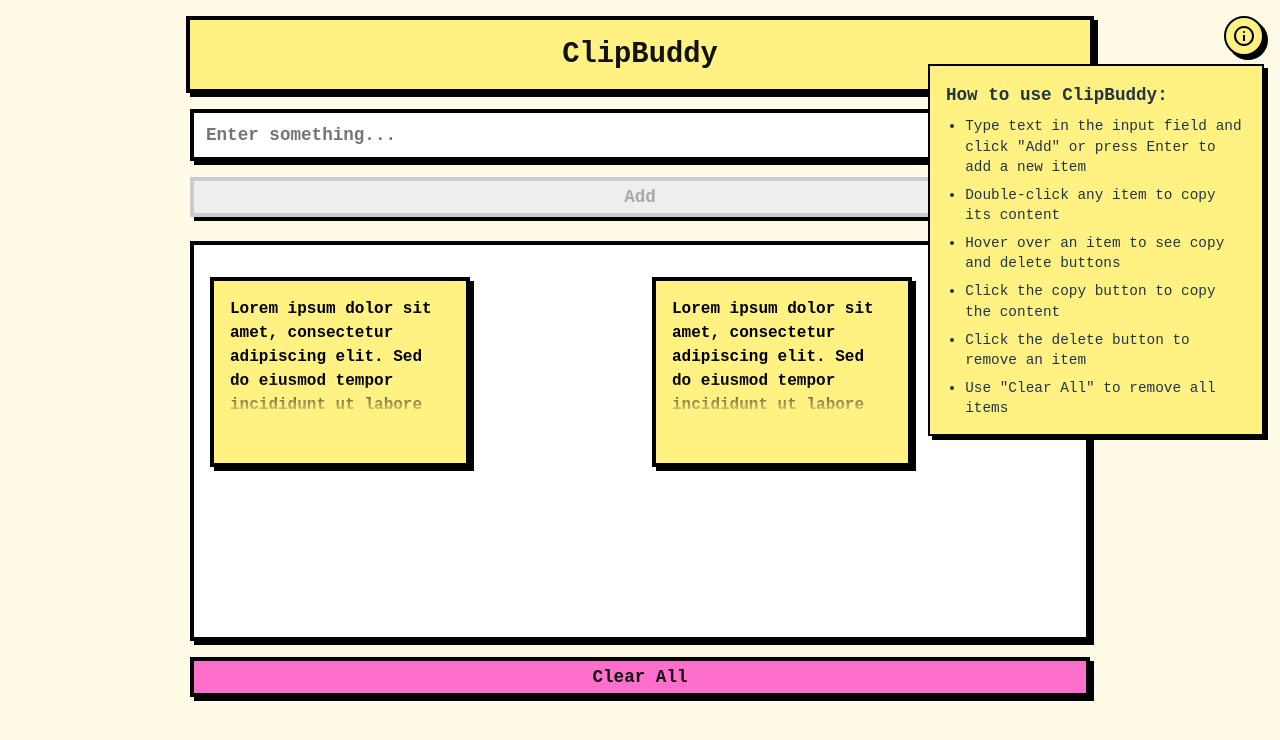
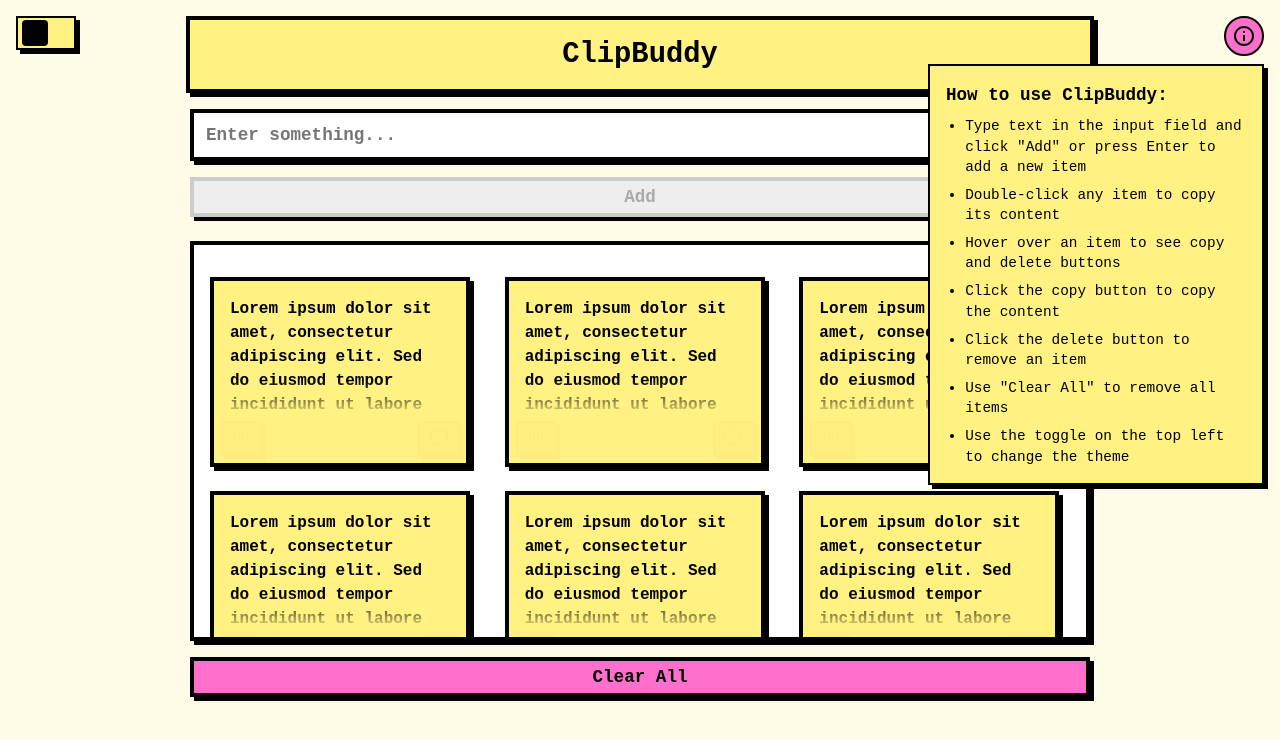
Before and after one commit to sharvenp/clip-buddy, a Vue app: page / in a window 1280 px wide. Both pictures are taken after a click on the button 1244 px from the left and 36 px from the top of the page. Shown: the top 740 px of the page. Built offline with nearby package versions, Linux system fonts and the light colour scheme; a web font is replaced by a local one.

Commit message:
Add dark theme

```diff
--- a/src/App.vue
+++ b/src/App.vue
@@ -1,5 +1,5 @@
 <script setup lang="ts">
-import { ref } from 'vue'
+import { ref, onMounted, watch } from 'vue'
 import ClipboardInput from './components/ClipboardInput.vue'
 import ClipboardGrid from './components/ClipboardGrid.vue'
 import ClipboardTile from './components/ClipboardTile.vue'
@@ -12,8 +12,29 @@ interface ClipboardItem {
 const clipboardItems = ref<ClipboardItem[]>([])
 const showThanksToast = ref(false)
 const showHelp = ref(false)
+const isDarkTheme = ref(false)
 
-for (let i = 0; i < 2; i++) {
+// Load theme preference from localStorage
+onMounted(() => {
+  const savedTheme = localStorage.getItem('theme')
+  if (savedTheme === 'dark') {
+    isDarkTheme.value = true
+    document.documentElement.setAttribute('data-theme', 'dark')
+  }
+})
+
+// Watch for theme changes
+watch(isDarkTheme, (newValue) => {
+  if (newValue) {
+    document.documentElement.setAttribute('data-theme', 'dark')
+    localStorage.setItem('theme', 'dark')
+  } else {
+    document.documentElement.removeAttribute('data-theme')
+    localStorage.setItem('theme', 'light')
+  }
+})
+
+for (let i = 0; i < 10; i++) {
   addClipboardItem("Lorem ipsum dolor sit amet, consectetur adipiscing elit. Sed do eiusmod tempor incididunt ut labore et dolore magna aliqua.")
 }
 
@@ -45,9 +66,15 @@ function showThanks() {
 <template>
   <div id="app">
     <div v-if="showThanksToast" class="copied-toast thanks-toast">Thanks for using ClipBuddy!</div>
+    <div class="theme-toggle">
+      <label class="switch">
+        <input type="checkbox" v-model="isDarkTheme">
+        <span class="theme-slider"></span>
+      </label>
+    </div>
     <div class="help-container">
       <button class="help-btn" @click="showHelp = !showHelp" title="Help">
-        <svg xmlns="http://www.w3.org/2000/svg" height="24px" viewBox="0 -960 960 960" width="24px" fill="#000000"><path d="M440-280h80v-240h-80v240Zm40-320q17 0 28.5-11.5T520-640q0-17-11.5-28.5T480-680q-17 0-28.5 11.5T440-640q0 17 11.5 28.5T480-600Zm0 520q-83 0-156-31.5T197-197q-54-54-85.5-127T80-480q0-83 31.5-156T197-763q54-54 127-85.5T480-880q83 0 156 31.5T763-763q54 54 85.5 127T880-480q0 83-31.5 156T763-197q-54 54-127 85.5T480-80Zm0-80q134 0 227-93t93-227q0-134-93-227t-227-93q-134 0-227 93t-93 227q0 134 93 227t227 93Zm0-320Z"/></svg>
+        <svg class="help-icon" xmlns="http://www.w3.org/2000/svg" height="24px" viewBox="0 -960 960 960" width="24px" fill="currentColor"><path d="M440-280h80v-240h-80v240Zm40-320q17 0 28.5-11.5T520-640q0-17-11.5-28.5T480-680q-17 0-28.5 11.5T440-640q0 17 11.5 28.5T480-600Zm0 520q-83 0-156-31.5T197-197q-54-54-85.5-127T80-480q0-83 31.5-156T197-763q54-54 127-85.5T480-880q83 0 156 31.5T763-763q54 54 85.5 127T880-480q0 83-31.5 156T763-197q-54 54-127 85.5T480-80Zm0-80q134 0 227-93t93-227q0-134-93-227t-227-93q-134 0-227 93t-93 227q0 134 93 227t227 93Zm0-320Z"/></svg>
       </button>
       <div v-if="showHelp" class="help-tooltip">
         <h3>How to use ClipBuddy:</h3>
@@ -58,6 +85,7 @@ function showThanks() {
           <li>Click the copy button to copy the content</li>
           <li>Click the delete button to remove an item</li>
           <li>Use "Clear All" to remove all items</li>
+          <li>Use the toggle on the top left to change the theme</li>
         </ul>
       </div>
     </div>
--- a/src/components/ClipboardTile.vue
+++ b/src/components/ClipboardTile.vue
@@ -6,14 +6,14 @@
       @click.stop="emit('delete')"
       title="Delete"
     >
-    <svg xmlns="http://www.w3.org/2000/svg" height="24px" viewBox="0 -960 960 960" width="24px" fill="#000000"><path d="M280-120q-33 0-56.5-23.5T200-200v-520h-40v-80h200v-40h240v40h200v80h-40v520q0 33-23.5 56.5T680-120H280Zm400-600H280v520h400v-520ZM360-280h80v-360h-80v360Zm160 0h80v-360h-80v360ZM280-720v520-520Z"/></svg>
+    <svg xmlns="http://www.w3.org/2000/svg" height="24px" viewBox="0 -960 960 960" width="24px" fill="currentColor"><path d="M280-120q-33 0-56.5-23.5T200-200v-520h-40v-80h200v-40h240v40h200v80h-40v520q0 33-23.5 56.5T680-120H280Zm400-600H280v520h400v-520ZM360-280h80v-360h-80v360Zm160 0h80v-360h-80v360ZM280-720v520-520Z"/></svg>
     </button>
     <button
       class="copy-btn"
       @click.stop="triggerCopy"
       title="Copy to clipboard"
     >
-    <svg xmlns="http://www.w3.org/2000/svg" height="24px" viewBox="0 -960 960 960" width="24px" fill="#000000"><path d="M200-120q-33 0-56.5-23.5T120-200v-560q0-33 23.5-56.5T200-840h167q11-35 43-57.5t70-22.5q40 0 71.5 22.5T594-840h166q33 0 56.5 23.5T840-760v560q0 33-23.5 56.5T760-120H200Zm0-80h560v-560h-80v120H280v-120h-80v560Zm280-560q17 0 28.5-11.5T520-800q0-17-11.5-28.5T480-840q-17 0-28.5 11.5T440-800q0 17 11.5 28.5T480-760Z"/></svg>
+    <svg xmlns="http://www.w3.org/2000/svg" height="24px" viewBox="0 -960 960 960" width="24px" fill="currentColor"><path d="M200-120q-33 0-56.5-23.5T120-200v-560q0-33 23.5-56.5T200-840h167q11-35 43-57.5t70-22.5q40 0 71.5 22.5T594-840h166q33 0 56.5 23.5T840-760v560q0 33-23.5 56.5T760-120H200Zm0-80h560v-560h-80v120H280v-120h-80v560Zm280-560q17 0 28.5-11.5T520-800q0-17-11.5-28.5T480-840q-17 0-28.5 11.5T440-800q0 17 11.5 28.5T480-760Z"/></svg>
     </button>
     <div class="tile-content">
       {{ content }}
--- a/src/style.css
+++ b/src/style.css
@@ -5,17 +5,39 @@
   font-family: system-ui, Avenir, Helvetica, Arial, sans-serif;
   line-height: 1.5;
   font-weight: 400;
-  background-color: #fff;
   font-synthesis: none;
   text-rendering: optimizeLegibility;
   -webkit-font-smoothing: antialiased;
   -moz-osx-font-smoothing: grayscale;
+
+  /* Light theme colors */
   --nb-yellow: #fff282;
   --nb-blue: #00c4ff;
   --nb-pink: #ff6fcb;
   --nb-green: #00ffb2;
   --nb-bg: #fffbe6;
   --nb-shadow: 4px 4px 0 #000;
+  --nb-text: #000;
+  --nb-tile-bg: var(--nb-yellow);
+  --nb-container-bg: #fff;
+  --nb-border: #000;
+  --nb-btn-hover: var(--nb-green);
+  --nb-btn-active: var(--nb-pink);
+}
+
+[data-theme="dark"] {
+  --nb-yellow: #ffd700;
+  --nb-blue: #00a8ff;
+  --nb-pink: #ff4d8d;
+  --nb-green: #00e6ac;
+  --nb-bg: #1a1a1a;
+  --nb-shadow: 4px 4px 0 #fff;
+  --nb-text: #fff;
+  --nb-tile-bg: #2d2d2d;
+  --nb-container-bg: #2d2d2d;
+  --nb-border: #fff;
+  --nb-btn-hover: var(--nb-green);
+  --nb-btn-active: var(--nb-pink);
 }
 
 body, html {
@@ -27,6 +49,8 @@ body, html {
   font-family: "Chivo Mono", monospace;
   font-optical-sizing: auto;
   font-style: normal;
+  color: var(--nb-text);
+  transition: background-color 0.3s ease, color 0.3s ease;
 }
 
 #app {
@@ -58,8 +82,8 @@ body, html {
 }
 
 .clipboard-tile {
-  background: var(--nb-yellow);
-  border: 4px solid #000;
+  background: var(--nb-tile-bg);
+  border: 4px solid var(--nb-border);
   border-radius: 0;
   padding: 1rem;
   display: flex;
@@ -72,23 +96,24 @@ body, html {
   justify-content: space-between;
   font-weight: bold;
   font-size: 1.1rem;
-  transition: background 0.2s;
+  transition: background 0.3s ease, border-color 0.3s ease;
   box-shadow: var(--nb-shadow);
 }
 .delete-btn {
   position: absolute;
   bottom: 7px;
   left: 7px;
-  background: var(--nb-pink);
-  border: 2px solid #000;
+  background: var(--nb-btn-active);
+  border: 2px solid var(--nb-border);
   border-radius: 0;
   padding: 0.1em 0.4em;
   font-size: 1rem;
-  opacity: 0;
+  opacity: 0.01;
   cursor: pointer;
-  transition: background 0.2s, color 0.2s, border 0.2s, opacity 0.2s;
+  transition: background 0.3s ease, color 0.3s ease, border 0.3s ease, opacity 0.3s ease;
   z-index: 2;
   box-shadow: var(--nb-shadow);
+  color: var(--nb-text);
 }
 .clipboard-tile:hover .delete-btn {
   opacity: 1;
@@ -98,20 +123,25 @@ body, html {
   border-color: #000;
 }
 
+.delete-btn svg {
+  color: var(--nb-text);
+}
+
 .copy-btn {
   position: absolute;
   bottom: 7px;
   right: 7px;
-  background: var(--nb-pink);
-  border: 2px solid #000;
+  background: var(--nb-btn-active);
+  border: 2px solid var(--nb-border);
   border-radius: 0;
   padding: 0.1em 0.4em;
   font-size: 1rem;
-  opacity: 0;
+  opacity: 0.01;
   cursor: pointer;
-  transition: background 0.2s, color 0.2s, border 0.2s, opacity 0.2s;
+  transition: background 0.3s ease, color 0.3s ease, border 0.3s ease, opacity 0.3s ease;
   z-index: 2;
   box-shadow: var(--nb-shadow);
+  color: var(--nb-text);
 }
 .clipboard-tile:hover .copy-btn {
   opacity: 1;
@@ -120,11 +150,15 @@ body, html {
   background: var(--nb-green);
   border-color: #000;
 }
+.copy-btn svg {
+  color: var(--nb-text);
+  transition: unset !important;
+}
 
 .tile-content {
   white-space: pre-wrap;
   word-break: break-word;
-  color: #000;
+  color: var(--nb-text);
   overflow-y: auto;
   overflow-x: hidden;
   flex: 1;
@@ -135,6 +169,7 @@ body, html {
   mask-image: linear-gradient(to bottom, black 70%, transparent 100%);
   user-select: text;
   text-align: left;
+  transition: color 0.3s ease;
 }
 .tile-content::-webkit-scrollbar {
   display: none;
@@ -145,10 +180,10 @@ body, html {
 }
 
 .app-title {
-  background: var(--nb-yellow);
-  border: 4px solid #000;
+  background: var(--nb-tile-bg);
+  border: 4px solid var(--nb-border);
   box-shadow: var(--nb-shadow);
-  color: #111;
+  color: var(--nb-text);
   padding: 1rem 0;
   width: 80vw;
   max-width: 900px;
@@ -156,6 +191,7 @@ body, html {
   -webkit-user-select: none; /* Safari */
   -ms-user-select: none; /* IE 10 and IE 11 */
   user-select: none; /* Standard syntax */
+  transition: background-color 0.3s ease, border-color 0.3s ease, color 0.3s ease;
 }
 
 .clipboard-input {
@@ -171,15 +207,16 @@ body, html {
   width: 80vw;
   max-width: 900px;
   height: 70vh;
-  border: 4px solid #000;
+  border: 4px solid var(--nb-border);
   margin: 0 auto;
   overflow-y: auto;
-  background: #fff;
+  background: var(--nb-container-bg);
   padding: 3rem 1.5rem;
   display: block;
   flex-direction: column;
   box-sizing: border-box;
   box-shadow: var(--nb-shadow);
+  transition: background-color 0.3s ease, border-color 0.3s ease;
 }
 
 .header-bar {
@@ -202,38 +239,38 @@ body, html {
 
 .input-field {
   flex: 1;
-  border: 4px solid #000;
+  border: 4px solid var(--nb-border);
   border-radius: 0;
   padding: 0.75rem;
   font-size: 1.1rem;
   font-weight: bold;
-  background: #fff;
+  background: var(--nb-container-bg);
   font-family: monospace, monospace;
   height: 2.5rem;
   box-sizing: border-box;
   box-shadow: var(--nb-shadow);
+  color: var(--nb-text);
+  transition: background-color 0.3s ease, border-color 0.3s ease, color 0.3s ease;
 }
 .input-field:focus {
   outline: none;
 }
 .add-btn {
   height: 2.5rem;
-  border: 4px solid #000;
+  border: 4px solid var(--nb-border);
   border-radius: 0;
-  background: var(--nb-pink);
-  color: #111;
+  background: var(--nb-btn-active);
+  color: var(--nb-text);
   padding: 0 2rem;
   font-weight: 800;
   font-size: 1.1rem;
   font-family: monospace, monospace;
   cursor: pointer;
-  transition: background 0.2s, color 0.2s, border 0.2s;
+  transition: background 0.3s ease, color 0.3s ease, border 0.3s ease;
   box-shadow: var(--nb-shadow);
 }
 .add-btn:hover:enabled {
-  background: var(--nb-green);
-  color: #000;
-  border-color: #000;
+  background: var(--nb-btn-hover);
 }
 .add-btn:disabled {
   background: #eee;
@@ -361,7 +398,7 @@ body, html {
 }
 
 .help-btn {
-  background: var(--nb-yellow);
+  background: var(--nb-pink);
   border: 2px solid #000;
   border-radius: 50%;
   width: 40px;
@@ -371,11 +408,14 @@ body, html {
   justify-content: center;
   cursor: pointer;
   transition: background 0.2s;
-  box-shadow: var(--nb-shadow);
 }
 
 .help-btn:hover {
   background: var(--nb-green);
+}
+
+.help-btn svg {
+  color: var(--nb-text);
 }
 
 .help-tooltip {
@@ -383,7 +423,7 @@ body, html {
   top: 100%;
   right: 0;
   margin-top: 0.5rem;
-  background: var(--nb-yellow);
+  background: var(--nb-tile-bg);
   border: 2px solid #000;
   padding: 1rem;
   width: 300px;
@@ -417,3 +457,69 @@ body, html {
     right: -1rem;
   }
 }
+
+.theme-toggle {
+  position: fixed;
+  top: 1rem;
+  left: 1rem;
+  z-index: 100;
+  display: flex;
+  align-items: center;
+  gap: 0.5rem;
+}
+
+.theme-toggle label {
+  position: relative;
+  display: inline-block;
+  width: 60px;
+  height: 34px;
+}
+
+.theme-toggle input {
+  opacity: 0;
+  width: 0;
+  height: 0;
+}
+
+.theme-slider {
+  position: absolute;
+  cursor: pointer;
+  top: 0;
+  left: 0;
+  right: 0;
+  bottom: 0;
+  background-color: var(--nb-tile-bg);
+  transition: .4s;
+  border: 2px solid var(--nb-border);
+  box-shadow: var(--nb-shadow);
+}
+
+.theme-slider:before {
+  position: absolute;
+  content: "";
+  height: 26px;
+  width: 26px;
+  left: 4px;
+  bottom: 2px;
+  background-color: var(--nb-text);
+  transition: .4s;
+  border-radius: 4px;
+}
+
+input:checked + .theme-slider {
+  background-color: var(--nb-tile-bg);
+}
+
+input:checked + .theme-slider:before {
+  transform: translateX(22px);
+}
+
+.theme-icon {
+  color: var(--nb-text);
+  transition: color 0.3s ease;
+}
+
+.theme-toggle svg {
+  color: var(--nb-text);
+  transition: color 0.3s;
+}
```
